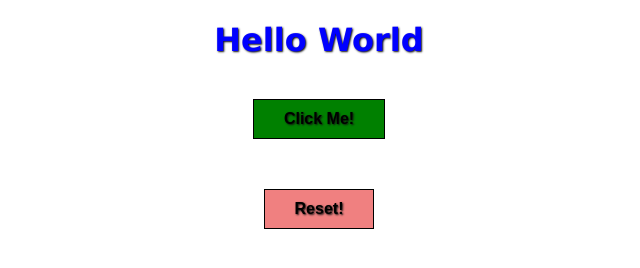
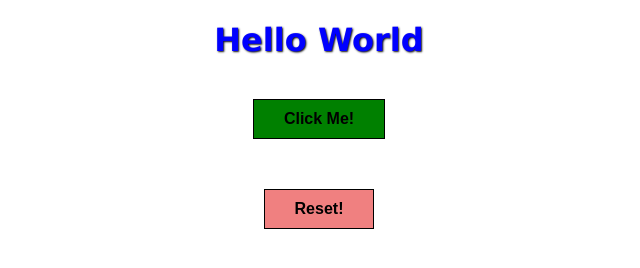
Before and after one commit to Paajt/button-click, a plain HTML site: page index.html in a window 1280 px wide. Shown: the full height of the page, 321-961 px from the left. Drawn offline with Linux system fonts and the light colour scheme.

Commit message:
Removed text shadow from Click me and Reset button

```diff
--- a/style.css
+++ b/style.css
@@ -21,7 +21,6 @@ div {
     background-color: green;
     padding: 10px 30px;
     color: black;
-    text-shadow: 1px 1px 2px #111111;
     text-align: center;
     font-family: Arial;
     font-size: 16px;
@@ -38,7 +37,6 @@ div {
     padding: 10px 30px;
     margin-top: 50px;
     color: black;
-    text-shadow: 1px 1px 2px #111111;
     text-align: center;
     font-family: Arial;
     font-size: 16px;
```
